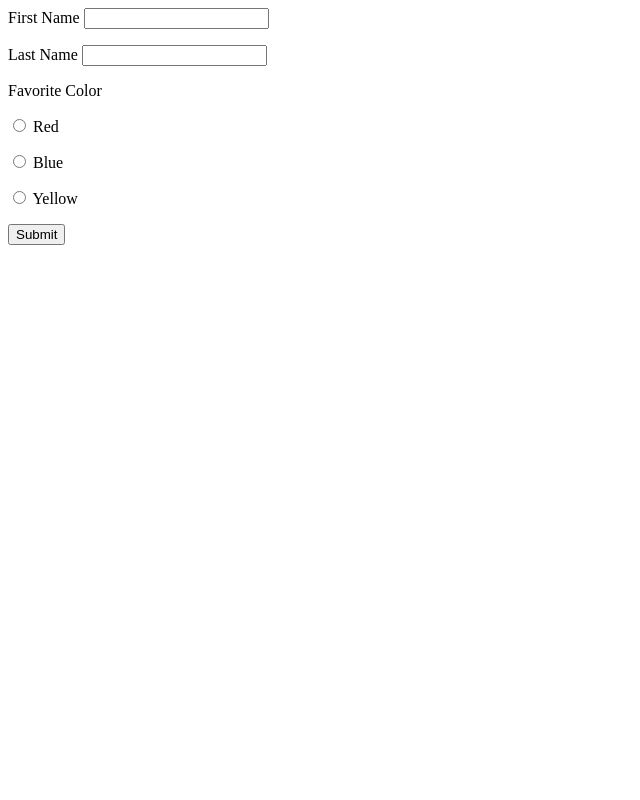
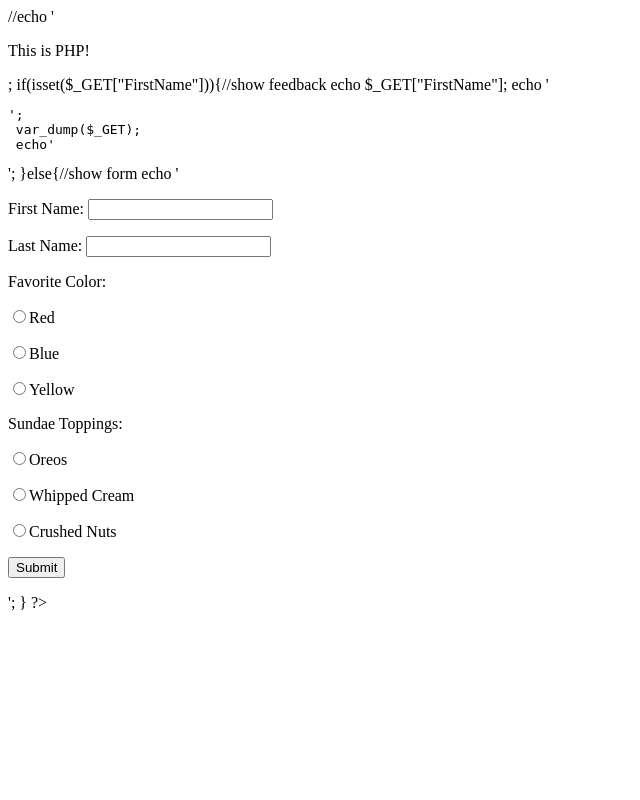
Before and after one commit to verawolf94/php-form, a PHP site: page / in a window 1280 px wide. Shown: the whole page, without its empty margins (0-640 px from the left). Run offline with PHP 8.4, Linux system fonts and the light colour scheme.

Commit message:
Update index.php

```diff
--- a/index.php
+++ b/index.php
@@ -1,29 +1,51 @@
-<?php
-//echo '<p>This is PHP!</p>';
+
+
+//echo '<p>This is PHP!</p>;
+
+
 
 if(isset($_GET["FirstName"])){//show feedback
-  //echo $_GET["FirstName"];
+ echo $_GET["FirstName"];
 
-  echo '<pre>';
-  var_dump($_GET);
-  echo '</pre>';
+
+ echo '<pre>';
+ var_dump($_GET);
+ echo'</pre>';
 
 
 }else{//show form
-  echo '
-  <form action ="">
-  <p>First Name <input type="text" name="FirstName" /></p>
-  <p>Last Name <input type="text" name="LastName" /></p>
-  <p>Favorite Color</p>
-  <p><input type="radio" name="FavoriteColor" value="red" /> Red</p>
-  <p><input type="radio" name="FavoriteColor" value="blue" /> Blue</p>
-  <p><input type="radio" name="FavoriteColor" value="yellow" /> Yellow</p>
+ echo '
+ <form action="">
+ <p>First Name: <input type="text" name="FirstName" /></p>
+ <p>Last Name: <input type="text" name="LastName" /></p>
 
-  <input type="submit">
 
-  </form>
-  ';
+ <p>Favorite Color:</p>
+ <p><input type="radio" name="FavoriteColor" value="red" />Red </p>
+ <p><input type="radio" name="FavoriteColor" value="blue" />Blue </p>
+ <p><input type="radio" name="FavoriteColor" value="yellow" />Yellow </p>
+
+
+ <p>Sundae Toppings:</p>
+ <p><input type="radio" name="Toppings[]" value="oreas" />Oreos </p>
+ <p><input type="radio" name="Toppings[]" value="whipped cream" />Whipped Cream </p>
+ <p><input type="radio" name="Toppings[]" value="crushednuts" />Crushed Nuts </p>
+
+
+ <input type="submit" />
+ </form>
+ ';
 }
 
 
+
+
+
+
+
+
+
+
+
+
 ?>
```
